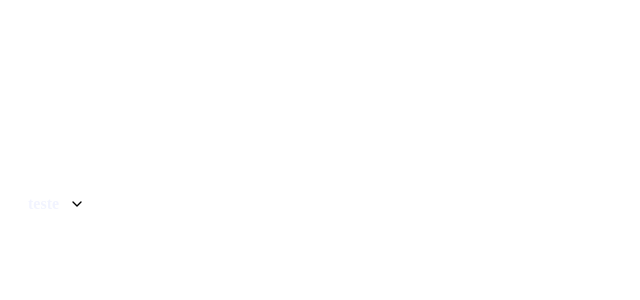
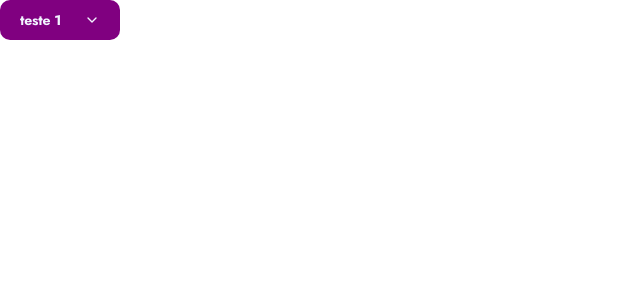
Before and after one commit to RuanFailache/feedback-app, a Next.js app in the folder packages/client/: page / in a window 1280 px wide. Shown: the top 300 px of the page, without its empty margins (0-640 px from the left). Built offline with nearby package versions, Linux system fonts and the light colour scheme.

Commit message:
feat: dropdown menu

```diff
--- /dev/null
+++ b/packages/client/src/common/components/dropdown-menu/dropdown-menu.hook.ts
@@ -0,0 +1,38 @@
+import { RefObject, useEffect, useState } from 'react'
+
+export const useDropdownMenu = function (
+    options: string[],
+    ref: RefObject<HTMLDivElement>,
+    onChange?: (option: string) => void
+) {
+    const [value, setValue] = useState(options[0])
+    const [isOpen, setIsOpen] = useState(false)
+
+    const openDropdown = () => setIsOpen(true)
+
+    const closeDropdown = () => setIsOpen(false)
+
+    const handleChange = function (option: string) {
+        if (onChange) onChange(option)
+        setValue(option)
+        closeDropdown()
+    }
+
+    useEffect(() => {
+        const handleClickOutside = (ev: MouseEvent) => {
+            const curr = ref.current
+            if (!curr) return
+            const node = ev.target as Node | null
+            if (curr.contains(node)) return
+            setIsOpen(false)
+        }
+
+        document.addEventListener('mousedown', handleClickOutside)
+
+        return () => {
+            document.removeEventListener('mousedown', handleClickOutside)
+        }
+    }, [ref])
+
+    return { value, handleChange, isOpen, openDropdown, closeDropdown }
+}
--- a/packages/client/src/common/components/dropdown-menu/dropdown-menu.styles.ts
+++ b/packages/client/src/common/components/dropdown-menu/dropdown-menu.styles.ts
@@ -1,16 +1,49 @@
 import styled from 'styled-components'
+import { Typography } from '../typography'
 
 export class StyledDropdownMenu {
-    static Container = styled.div``
+    static Container = styled.div`
+        display: block;
+        position: relative;
+    `
 
     static Select = styled.div`
         display: flex;
         align-items: center;
+        justify-content: space-between;
         gap: 10px;
 
-        padding: 20px;
+        width: 120px;
+        padding: 10px 20px;
         border-radius: ${(props) => props.theme.borderRadius};
+        background-color: purple;
+        box-sizing: border-box;
     `
 
-    static Dropdown = styled.div``
+    static Dropdown = styled.ul`
+        position: absolute;
+        top: 60px;
+        left: 0;
+        width: 200px;
+        border-radius: ${(props) => props.theme.borderRadius};
+        overflow: hidden;
+        box-shadow: 0 10px 40px -7px rgba(55, 63, 104, 0.35);
+        box-sizing: border-box;
+
+        li + li {
+            border-top: solid 1px #e2e3ea;
+        }
+    `
+
+    static DropdownItem = styled.li`
+        display: flex;
+        align-items: center;
+        justify-content: space-between;
+        padding: 12px 24px;
+        cursor: pointer;
+
+        &:hover > p {
+            color: ${(p) => p.theme.palette.primary};
+        }
+    `
 }
--- a/packages/client/src/common/components/dropdown-menu/index.tsx
+++ b/packages/client/src/common/components/dropdown-menu/index.tsx
@@ -1,41 +1,14 @@
-import { RefObject, useRef, useState } from 'react'
+import { RefObject, useEffect, useRef, useState } from 'react'
 import { Typography } from '../typography'
 import { StyledDropdownMenu } from './dropdown-menu.styles'
 import { FiChevronUp, FiChevronDown, FiCheck } from 'react-icons/fi'
+import { useDropdownMenu } from './dropdown-menu.hook'
 import { theme } from '../../themes'
 
 interface IDropdownMenu {
     label?: string
     options: string[]
     onChange?: (option: string) => void
-}
-
-const useDropdownMenu = function (
-    options: string[],
-    ref: RefObject<HTMLDivElement>,
-    onChange?: (option: string) => void
-) {
-    const [value, setValue] = useState(options[0])
-    const [isOpen, setIsOpen] = useState(false)
-
-    const openDropdown = () => {
-        if (ref.current) {
-            ref.current.focus()
-        }
-        setIsOpen(true)
-    }
-
-    const closeDropdown = () => {
-        setIsOpen(false)
-    }
-
-    const handleChange = function (option: string) {
-        if (onChange) onChange(option)
-        setValue(option)
-        closeDropdown()
-    }
-
-    return { value, handleChange, isOpen, openDropdown, closeDropdown }
 }
 
 export const DropdownMenu = function ({
@@ -45,14 +18,16 @@ export const DropdownMenu = function ({
 }: IDropdownMenu) {
     const wrapperRef = useRef<HTMLDivElement>(null)
 
-    const { value, handleChange, isOpen, openDropdown, closeDropdown } =
-        useDropdownMenu(options, wrapperRef, onChange)
+    const { value, handleChange, isOpen, openDropdown } = useDropdownMenu(
+        options,
+        wrapperRef,
+        onChange
+    )
+
+    const Icon = isOpen ? FiChevronUp : FiChevronDown
 
     return (
-        <StyledDropdownMenu.Container
-            ref={wrapperRef}
-            onBlur={closeDropdown}
-        >
+        <StyledDropdownMenu.Container ref={wrapperRef}>
             <StyledDropdownMenu.Select onClick={openDropdown}>
                 <div>
                     {label && (
@@ -68,23 +43,21 @@ export const DropdownMenu = function ({
                         variant="headline4"
                     />
                 </div>
-                {isOpen ? <FiChevronUp /> : <FiChevronDown />}
+                <Icon color={theme.palette.background} />
             </StyledDropdownMenu.Select>
 
             {isOpen && (
                 <StyledDropdownMenu.Dropdown>
                     {options.map((option, index) => (
-                        <li
+                        <StyledDropdownMenu.DropdownItem
                             key={index}
                             onClick={() => handleChange(option)}
                         >
-                            <Typography
-                                text={option}
-                                variant="body1"
-                                color={option === value ? 'body' : 'secondary'}
-                            />
-                            {option === value && <FiCheck />}
-                        </li>
+                            <Typography text={option} />
+                            {option === value && (
+                                <FiCheck color={theme.palette.primary} />
+                            )}
+                        </StyledDropdownMenu.DropdownItem>
                     ))}
                 </StyledDropdownMenu.Dropdown>
             )}
--- a/packages/client/src/common/themes/index.ts
+++ b/packages/client/src/common/themes/index.ts
@@ -17,46 +17,46 @@ export const theme: DefaultTheme = {
     },
     text: {
         headline1: {
-            size: 24,
-            height: 35,
+            size: '24px',
+            height: '35px',
             weight: 700,
-            spacing: -0.33,
+            spacing: '-0.33px',
         },
         headline2: {
-            size: 20,
-            height: 29,
+            size: '20px',
+            height: '29px',
             weight: 700,
-            spacing: -0.25,
+            spacing: '-0.25px',
         },
         headline3: {
-            size: 18,
-            height: 26,
+            size: '18px',
+            height: '26px',
             weight: 700,
-            spacing: -0.25,
+            spacing: '-0.25px',
         },
         headline4: {
-            size: 14,
-            height: 20,
+            size: '14px',
+            height: '20px',
             weight: 700,
-            spacing: -0.2,
+            spacing: '-0.2px',
         },
         body1: {
-            size: 16,
-            height: 23,
+            size: '16px',
+            height: '23px',
             weight: 400,
-            spacing: 0,
+            spacing: '0px',
         },
         body2: {
-            size: 15,
-            height: 22,
+            size: '15px',
+            height: '22px',
             weight: 400,
-            spacing: 0,
+            spacing: '0px',
         },
         body3: {
-            size: 13,
-            height: 19,
+            size: '13px',
+            height: '19px',
             weight: 600,
-            spacing: 0,
+            spacing: '0px',
         },
     },
 }
--- /dev/null
+++ b/packages/client/src/common/themes/reset.ts
@@ -0,0 +1,53 @@
+import { createGlobalStyle } from 'styled-components'
+
+export const ResetGlobalCss = createGlobalStyle`
+    /* http://meyerweb.com/eric/tools/css/reset/
+    v2.0 | 20110126
+    License: none (public domain)
+    */
+
+    html, body, div, span, applet, object, iframe,
+    h1, h2, h3, h4, h5, h6, p, blockquote, pre,
+    a, abbr, acronym, address, big, cite, code,
+    del, dfn, em, img, ins, kbd, q, s, samp,
+    small, strike, strong, sub, sup, tt, var,
+    b, u, i, center,
+    dl, dt, dd, ol, ul, li,
+    fieldset, form, label, legend,
+    table, caption, tbody, tfoot, thead, tr, th, td,
+    article, aside, canvas, details, embed,
+    figure, figcaption, footer, header, hgroup,
+    menu, nav, output, ruby, section, summary,
+    time, mark, audio, video {
+        margin: 0;
+        padding: 0;
+        border: 0;
+        font-size: 100%;
+        font: inherit;
+        vertical-align: baseline;
+    }
+    /* HTML5 display-role reset for older browsers */
+    article, aside, details, figcaption, figure,
+    footer, header, hgroup, menu, nav, section {
+        display: block;
+    }
+    body {
+        font-family: 'Jost';
+        line-height: 1;
+    }
+    ol, ul {
+        list-style: none;
+    }
+    blockquote, q {
+        quotes: none;
+    }
+    blockquote:before, blockquote:after,
+    q:before, q:after {
+        content: '';
+        content: none;
+    }
+    table {
+        border-collapse: collapse;
+        border-spacing: 0;
+    }
+`
--- a/packages/client/src/pages/_app.tsx
+++ b/packages/client/src/pages/_app.tsx
@@ -1,10 +1,12 @@
 import { AppProps } from 'next/app'
 import { ThemeProvider } from 'styled-components'
 import { theme } from '../common/themes'
+import { ResetGlobalCss } from '../common/themes/reset'
 
 export default function App({ Component, pageProps }: AppProps) {
     return (
         <ThemeProvider theme={theme}>
+            <ResetGlobalCss />
             <Component {...pageProps} />
         </ThemeProvider>
     )
--- /dev/null
+++ b/packages/client/src/pages/_document.tsx
@@ -0,0 +1,56 @@
+import Document, {
+    DocumentContext,
+    DocumentInitialProps,
+    Html,
+    Head,
+    Main,
+    NextScript,
+} from 'next/document'
+import { ServerStyleSheet } from 'styled-components'
+
+export default class MyDocument extends Document {
+    static async getInitialProps(
+        ctx: DocumentContext
+    ): Promise<DocumentInitialProps> {
+        const sheet = new ServerStyleSheet()
+        const originalRenderPage = ctx.renderPage
+
+        try {
+            ctx.renderPage = () =>
+                originalRenderPage({
+                    enhanceApp: (App) => (props) =>
+                        sheet.collectStyles(<App {...props} />),
+                })
+
+            const initialProps = await Document.getInitialProps(ctx)
+            return {
+                ...initialProps,
+                styles: (
+                    <>
+                        {initialProps.styles}
+                        {sheet.getStyleElement()}
+                    </>
+                ),
+            }
+        } finally {
+            sheet.seal()
+        }
+    }
+
+    render(): JSX.Element {
+        return (
+            <Html>
+                <Head>
+                    <link
+                        href="https://fonts.googleapis.com/css2?family=Jost:wght@400;500;600;700&display=swap"
+                        rel="stylesheet"
+                    />
+                </Head>
+                <body>
+                    <Main />
+                    <NextScript />
+                </body>
+            </Html>
+        )
+    }
+}
--- a/packages/client/src/pages/index.tsx
+++ b/packages/client/src/pages/index.tsx
@@ -3,7 +3,7 @@ import { DropdownMenu } from '../common/components/dropdown-menu'
 export default function Home() {
     return (
         <>
-            <DropdownMenu options={['teste', 'teste', 'teste']} />
+            <DropdownMenu options={['teste 1', 'teste 2', 'teste 3']} />
         </>
     )
 }
--- a/packages/client/src/styled.d.ts
+++ b/packages/client/src/styled.d.ts
@@ -1,10 +1,10 @@
 import 'styled-components'
 
 interface IFont {
-    size: number
-    height: number
+    size: string
+    height: string
     weight: 300 | 400 | 500 | 600 | 700
-    spacing: number
+    spacing: string
 }
 
 type FontType =
```
